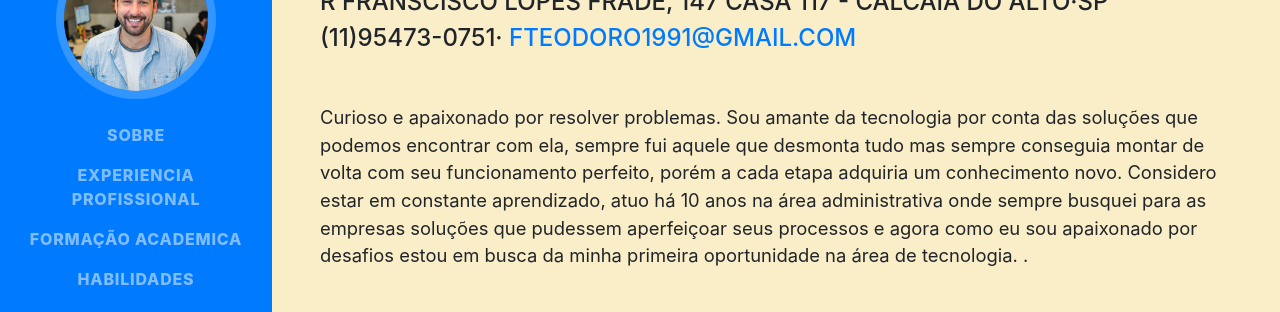
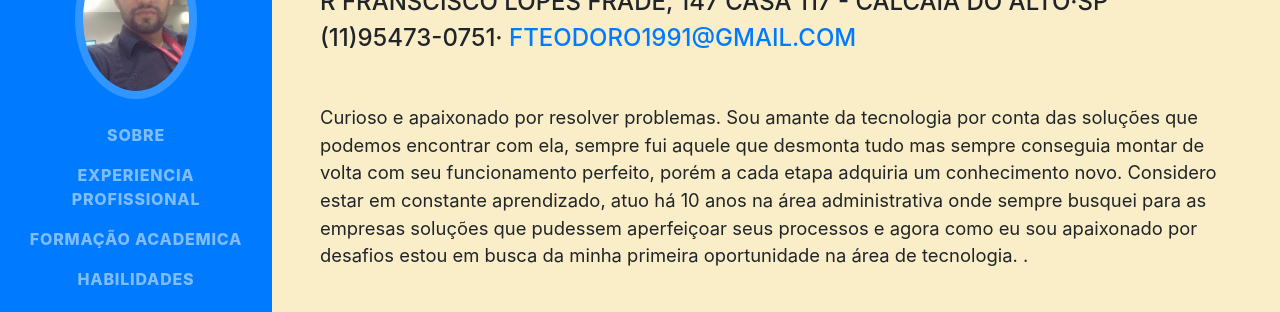
Before and after one commit to FelipeTeodoro1991/Myprofile, a website with bundled scripts: page index.html in a window 1280 px wide. Shown: the part 245-557 px from the top of the page. Built offline with nearby package versions, Linux system fonts and the light colour scheme; a web font is replaced by a local one.

Commit message:
Correção de imagem

```diff
--- a/index.html
+++ b/index.html
@@ -29,7 +29,7 @@
     <a class="navbar-brand js-scroll-trigger" href="#page-top">
       <span class="d-block d-lg-none">Felipe Teodoro</span>
       <span class="d-none d-lg-block">
-        <img class="img-fluid img-profile rounded-circle mx-auto mb-2" src="img/profile.jpg" alt="">
+        <img class="img-fluid img-profile rounded-circle mx-auto mb-2" src="img/Felipe.png" alt="">
       </span>
     </a>
     <button class="navbar-toggler" type="button" data-toggle="collapse" data-target="#navbarSupportedContent" aria-controls="navbarSupportedContent" aria-expanded="false" aria-label="Toggle navigation">
```
